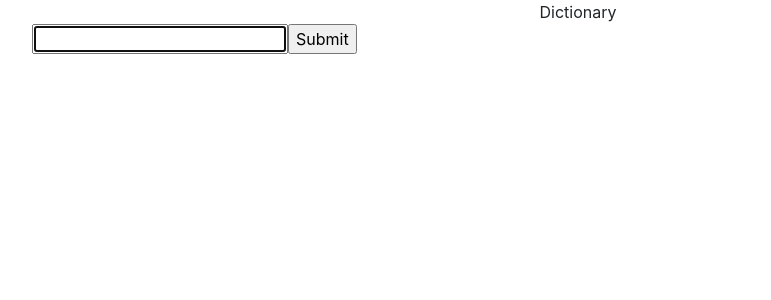
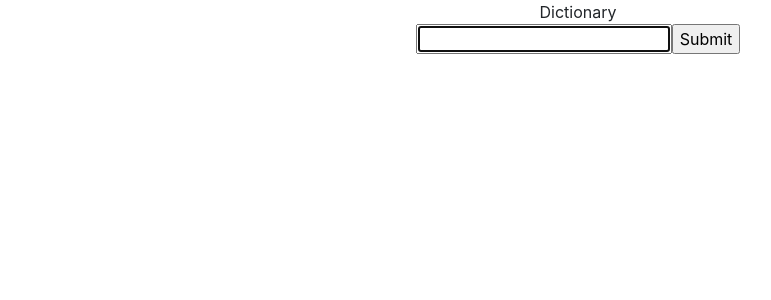
Before and after one commit to mhthomas3/dictionary-project, a React (Create React App) app: page / in a window 1280 px wide. Shown: the top 300 px of the page, without its empty margins (62-833 px from the left). Built offline with nearby package versions, Linux system fonts and the light colour scheme.

Commit message:
Added axios and API call

```diff
--- a/package.json
+++ b/package.json
@@ -6,6 +6,7 @@
     "@testing-library/jest-dom": "^5.14.1",
     "@testing-library/react": "^11.2.7",
     "@testing-library/user-event": "^12.8.3",
+    "axios": "^0.21.1",
     "react": "^17.0.2",
     "react-dom": "^17.0.2",
     "react-scripts": "4.0.3",
--- a/src/Dictionary.css
+++ b/src/Dictionary.css
@@ -0,0 +1,3 @@
+.Dictionary{
+    text-align:center;
+}
--- a/src/Dictionary.js
+++ b/src/Dictionary.js
@@ -1,8 +1,13 @@
 import React, {useState} from 'react';
-import './Dictionary.css'
+import './Dictionary.css';
+import axios from "axios";
 
 export default function Dictionary(){
     const [keyWord, setKeyWord] = useState("");
+
+    function handleResponse(response){
+        console.log(response)
+    }
 
     function handleKeyWordChange(event){
         setKeyWord(event.target.value);
@@ -10,14 +15,15 @@ export default function Dictionary(){
 
     function search(event){
         event.preventDefault();
-        alert(`Searching for ${keyWord}`);
+        let url = `https://api.dictionaryapi.dev/api/v2/entries/en_US/${keyWord}`
+        axios.get(url).then(handleResponse)
     }
 
     return (
-        <div className = "Dictionary container">
+        <div className = "Dictionary container align-self-center">
             <form onSubmit={search}>
                 <input type="search" autoFocus={true} onChange={handleKeyWordChange}/>
-                <input type="submit" />
+                <input type="submit"/>
 
             </form>
         </div>
```
Also changed, not shown: public/manifest.json, 1 other file (tests, documents, lock files or other folders).
